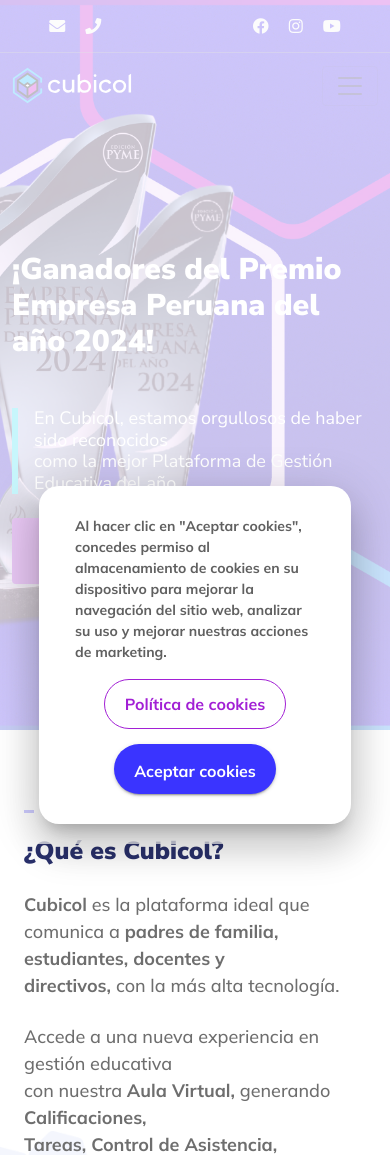
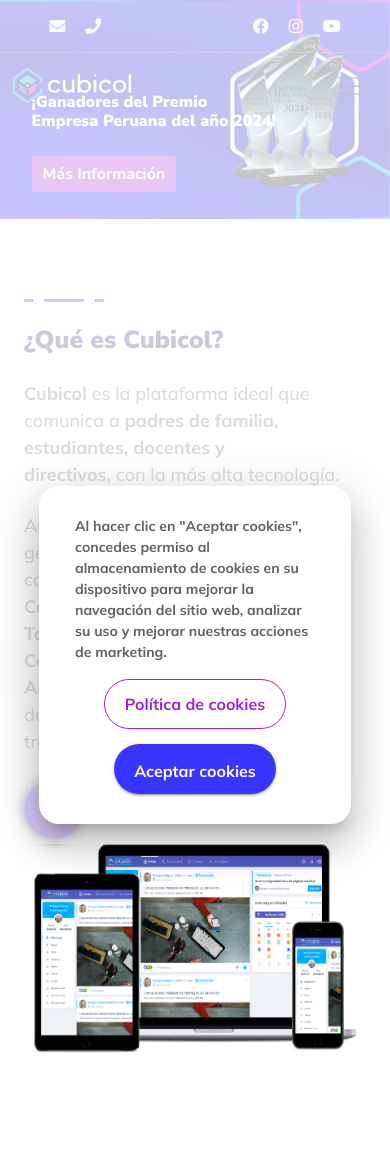
Before and after one commit to xxSylarxx/cubicol, a PHP site: page / in a window 390 px wide. Shown: the top 1155 px of the page. Run offline with PHP 8.4, Linux system fonts and the light colour scheme; some libraries are stand-ins or nearby versions.

Commit message:
nuevos cambios

```diff
--- a/index.php
+++ b/index.php
@@ -4,20 +4,29 @@
 <head>
     <!-- Meta Pixel Code -->
     <script>
-!function(f,b,e,v,n,t,s)
-{if(f.fbq)return;n=f.fbq=function(){n.callMethod?
-n.callMethod.apply(n,arguments):n.queue.push(arguments)};
-if(!f._fbq)f._fbq=n;n.push=n;n.loaded=!0;n.version='2.0';
-n.queue=[];t=b.createElement(e);t.async=!0;
-t.src=v;s=b.getElementsByTagName(e)[0];
-s.parentNode.insertBefore(t,s)}(window, document,'script',
+        ! function(f, b, e, v, n, t, s) {
+            if (f.fbq) return;
+            n = f.fbq = function() {
+                n.callMethod ?
+                    n.callMethod.apply(n, arguments) : n.queue.push(arguments)
+            };
+            if (!f._fbq) f._fbq = n;
+            n.push = n;
+            n.loaded = !0;
+            n.version = '2.0';
+            n.queue = [];
+            t = b.createElement(e);
+            t.async = !0;
+            t.src = v;
+            s = b.getElementsByTagName(e)[0];
+            s.parentNode.insertBefore(t, s)
+        }(window, document, 'script',
             'https://connect.facebook.net/en_US/fbevents.js');
         fbq('init', '1585956215157863');
         fbq('track', 'PageView');
     </script>
     <noscript><img height="1" width="1" style="display:none"
-src="https://www.facebook.com/tr?id=1585956215157863&ev=PageView&noscript=1"
-/></noscript>
+            src="https://www.facebook.com/tr?id=1585956215157863&ev=PageView&noscript=1" /></noscript>
     <!-- End Meta Pixel Code -->
     <meta charset="UTF-8">
     <meta http-equiv="X-UA-Compatible" content="IE=edge">
@@ -55,19 +64,20 @@
             position: absolute;
             /* left: 10%; */
             /* padding-left: 10%; */
-            left: 0;
-            right: 0;
+
+            left: 10%;
+            bottom: 10%;
             display: flex;
             justify-content: start;
             align-items: end;
-            height: 100%;
+            height: 50%;
             padding-bottom: 2%;
+            z-index: 99;
         }
 
         #slider .titleContainer .title {
             font-size: 40px;
             color: #fff;
-            margin-top: -25rem;
         }
 
         #slider .titleContainer .title2 {
@@ -96,11 +106,11 @@
 
         #slider img {
             width: 100%;
-            height: 730px;
+            /* height: 730px;  */
             object-fit: cover;
-            object-position: top;
+            object-position: center;
             /* height: 100%; */
-            /* height: 100vh; */
+            height: 100vh;
         }
 
 
@@ -705,18 +715,33 @@
             }
         }
 
-        @media (max-width: 500px) {
+        @media (max-width: 700px) {
             #slider .titleContainer {
-                padding-bottom: 20%;
-                background: rgb(162 32 213 / 20%);
-            }
+                position: absolute;
+                left: 5%;
+                top: -20px;
+                width: 100%;
+               /*  background: rgb(162 32 213 / 20%); */
+                height: 100%;
+
+            }
+
 
             #slider img {
                 object-position: right;
+                height: auto;
             }
 
             #slider .titleContainer .title {
-                font-size: 30px;
+                font-size: 1rem;
+            }
+
+            #slider .titleContainer .title2 {
+                display: none;
+            }
+
+            #slider .btn {
+                padding: 5px 10px;
             }
 
             #migrar {
@@ -736,6 +761,27 @@
                 font-size: 40px;
             }
 
+        }
+
+        @media screen and (min-width: 703px) and (max-width: 900px) {
+            #slider .titleContainer .title {
+                font-size: 1rem;
+            }
+
+            #slider .titleContainer .title2 {
+                font-size: .95rem;
+            }
+
+        }
+
+        @media screen and (min-width: 901px) and (max-width: 1360px) {
+            #slider .titleContainer .title {
+                font-size: 1.7rem;
+            }
+
+            #slider .titleContainer .title2 {
+                font-size: .95rem;
+            }
         }
 
         div[id] {
@@ -767,7 +813,7 @@
 
     <div class="fondo-aviso-cookies" id="fondo-aviso-cookies"></div>
 
-    <div class="container-fluid px-0" id="slider">
+    <div class="container-fluid px-0" id="slider" style="position: relative;">
         <div id="carouselExampleControls" class="carousel slide" data-bs-ride="carousel">
             <div class="carousel-inner">
                 <div class="carousel-item active">
@@ -775,7 +821,7 @@
                         <div class="animate__animated animate__fadeInLeft">
                             <h2 class="title">¡Ganadores del Premio <br> Empresa Peruana del año 2024!</h2>
                             <h2 class="title2">
-                                En Cubicol, estamos orgullosos de haber sido reconocidos <br> como  la mejor Plataforma de Gestión Educativa del año. </b>
+                                En Cubicol, estamos orgullosos de haber sido reconocidos <br> como la mejor Plataforma de Gestión Educativa del año. </b>
                             </h2>
                             <div class="mt-4 mt-md-5">
                                 <a class="btn" href="https://api.whatsapp.com/send?phone=51902779069&text=Estoy%20visitando%20la%20pagina%20web%20y%20deseo%20m%C3%A1s%20informaci%C3%B3n" target="_blank">Más Información</a>
--- a/public/css/web.css
+++ b/public/css/web.css
@@ -284,7 +284,7 @@
  font-family: 'Nunito Sans', sans-serif;
 }
 
-@media (max-width: 500px) {
+@media (max-width: 769px) {
 
   .aviso-cookies.activo{
     flex-direction: column;
--- a/publicaciones/publicacion1.php
+++ b/publicaciones/publicacion1.php
@@ -16,7 +16,7 @@
             <div>&nbsp;</div>
             <div><strong>Un proceso de evaluaci&oacute;n exigente y competitivo</strong><br />&nbsp;<br />Pasamos por un riguroso proceso de evaluaci&oacute;n, donde se analizaron diversos indicadores relacionados con gesti&oacute;n, innovaci&oacute;n, impacto social, liderazgo estrat&eacute;gico, talento humano, y sostenibilidad.<br />Nos llena de orgullo saber que <strong>cumplimos con todos los requisitos exigidos</strong> para obtener el premio en una categor&iacute;a tan significativa para nosotros: <strong>la de Plataforma de Gesti&oacute;n Educativa.</strong><br /><br /></div>
             <div>&nbsp;</div>
-            <div><img style="display: block; margin-left: auto; margin-right: auto;" src="../../public/img/galeria/1_1.jpg" width="85%" /></div>
+            <div><img style="display: block; margin-left: auto; margin-right: auto;" src="public/img/galeria/1_1.jpg" width="85%" /></div>
             <div>&nbsp;</div>
             <div><strong>&iquest;Por qu&eacute; este premio es tan significativo?</strong></div>
             <div><br />Porque no se trata solo de una estatuilla o un diploma. Se trata del reflejo de una comunidad que, apuesta por el cambio, por la mejora continua y por una gesti&oacute;n educativa m&aacute;s eficiente, moderna y humana. En Cubicol, cada avance que logramos se construye con base en la confianza de <strong>directores, docentes, promotores y personal administrativo</strong> que d&iacute;a a d&iacute;a usan nuestra plataforma para transformar la gesti&oacute;n educativa.</div>
```
Lines whose indentation alone changed are shown as unchanged.
